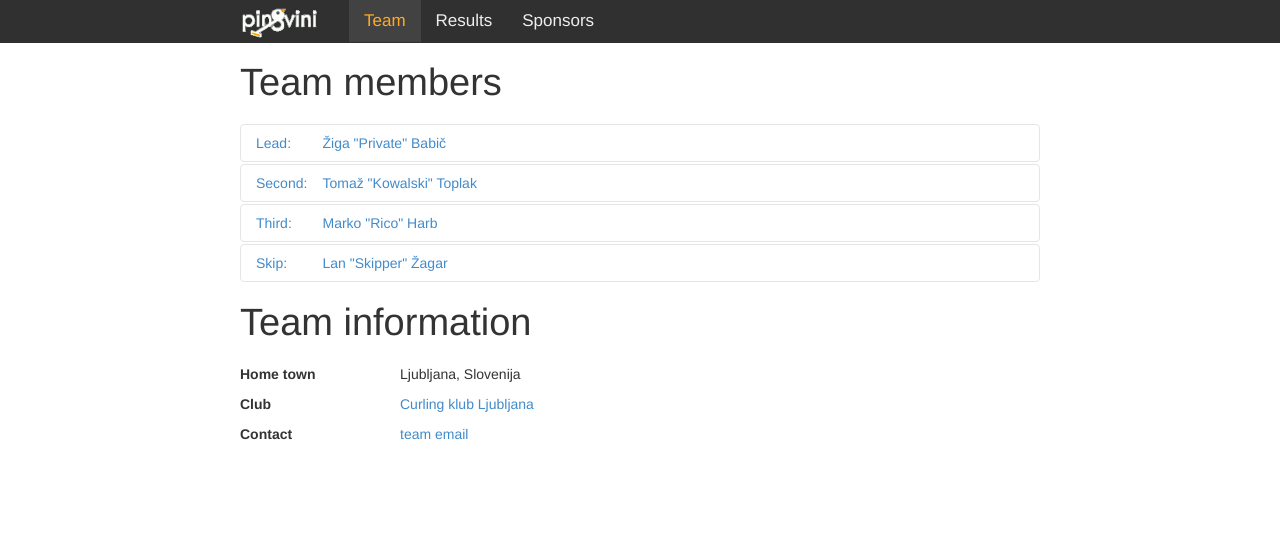
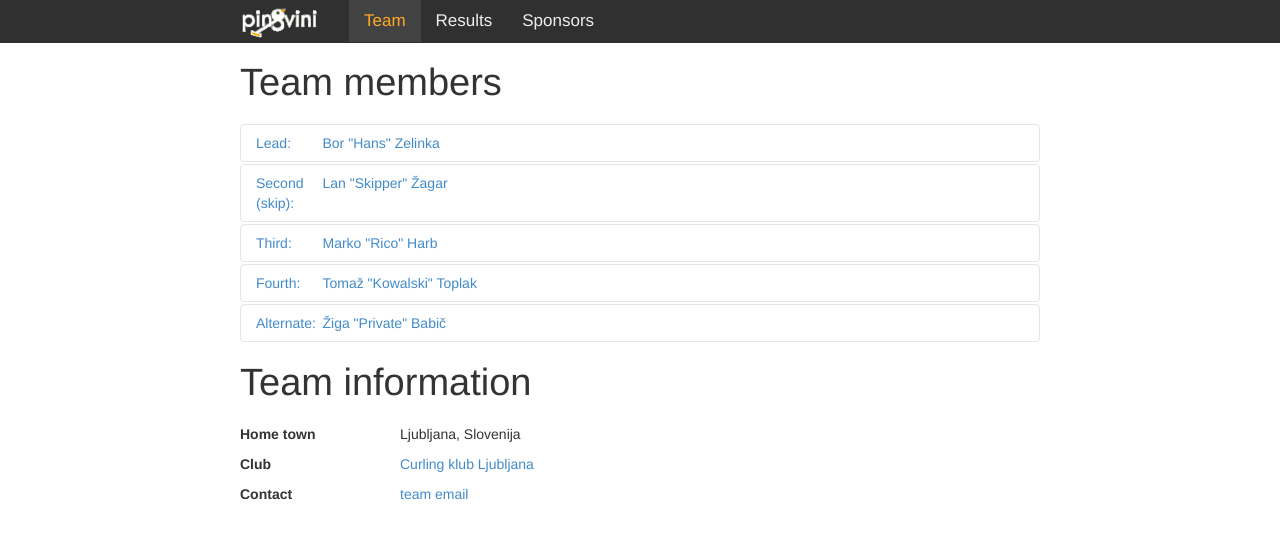
Before and after one commit to pingvini/pingvini.github.io, a Jekyll site: the page built from team/index.html, in a window 1280 px wide. Shown: the top 539 px of the page. Built offline with Jekyll 4.4.1, drawn with Linux system fonts in a browser that asks for light colours.

Commit message:
Updated team page.

```diff
--- a/team/index.html
+++ b/team/index.html
@@ -8,21 +8,21 @@ weight: 20
 <div class="accordion" id="members">
   <div class="accordion-group">
     <div class="accordion-heading">
-      <a class="accordion-toggle" data-toggle="collapse" data-parent="#members" href="#collapseOne">
+      <a class="accordion-toggle" data-toggle="collapse" data-parent="#members" href="#collapseFour">
         <div class="row">
           <div class="col-3 col-sm-1 col-lg-1">Lead:</div>
-          <div class="col-9 col-sm-11 col-lg-11">Žiga "Private" Babič</div>
+          <div class="col-9 col-sm-11 col-lg-11">Bor "Hans" Zelinka</div>
         </div>
       </a>
     </div>
-    <div id="collapseOne" class="accordion-body collapse">
+    <div id="collapseFour" class="accordion-body collapse">
       <div class="accordion-inner">
         <div class="row">
           <div class="col-sm-4 col-lg-4">
-            <img src="{{ site.baseurl }}/assets/pic/private.jpg" class="img-responsive" alt="Private">
-          </div>
+            <img src="{{ site.baseurl }}/assets/pic/hans.png" class="img-responsive" alt="Skipper">
+           </div>
           <div class="col-sm-8 col-lg-8">
-            Private is a bit fuzzy on who he is and his role in the group. Since he's not so sure of himself, Private is completely open to every experience. The zoo can be a rough place (especially the Reptile House) and Private is a little too obviously naïve for his own good. Private's openness makes him the most likely to party with the lemurs for better or for worse.
+            Hans is incredibly skilled in hand to hand combat and is highly agile, enough to take on Skipper, on a equal level, and possibly even defeat him.
           </div>
         </div>
       </div>
@@ -30,21 +30,21 @@ weight: 20
   </div>
   <div class="accordion-group">
     <div class="accordion-heading">
-      <a class="accordion-toggle" data-toggle="collapse" data-parent="#members" href="#collapseTwo">
+      <a class="accordion-toggle" data-toggle="collapse" data-parent="#members" href="#collapseFour">
         <div class="row">
-          <div class="col-3 col-sm-1 col-lg-1">Second:</div>
-          <div class="col-9 col-sm-11 col-lg-11">Tomaž "Kowalski" Toplak</div>
+          <div class="col-3 col-sm-1 col-lg-1">Second (skip):</div>
+          <div class="col-9 col-sm-11 col-lg-11">Lan "Skipper" Žagar</div>
         </div>
       </a>
     </div>
-    <div id="collapseTwo" class="accordion-body collapse">
+    <div id="collapseFour" class="accordion-body collapse">
       <div class="accordion-inner">
         <div class="row">
           <div class="col-sm-4 col-lg-4">
-            <img src="{{ site.baseurl }}/assets/pic/kowalski.jpg" class="img-responsive" alt="Kowalski">
+            <img src="{{ site.baseurl }}/assets/pic/skipper.jpg" class="img-responsive" alt="Skipper">
           </div>
           <div class="col-sm-8 col-lg-8">
-            When Skipper needs analysis or an immediate invention, Kowalski is there with his crayon, notebook and slightly skewed scientific method. Kowalski's authoritative attitude covers up the fact that he usually doesn't have a clue about what's happening. Even though Kowalski's a self-proclaimed scientific mastermind, he doesn't read English any better than the rest of the Penguins.
+            Skipper has the heart of an action hero and the swagger to match. He's a natural leader with a single-minded focus on results. Skipper approaches every situation with intensity, which may explain his overly active imagination. To Skipper, every innocent coincidence appears to be a nefarious conspiracy. It's a good thing that he's 100% confident that only his team is capable of finding the truth!
           </div>
         </div>
       </div>
@@ -74,21 +74,43 @@ weight: 20
   </div>
   <div class="accordion-group">
     <div class="accordion-heading">
-      <a class="accordion-toggle" data-toggle="collapse" data-parent="#members" href="#collapseFour">
+      <a class="accordion-toggle" data-toggle="collapse" data-parent="#members" href="#collapseTwo">
         <div class="row">
-          <div class="col-3 col-sm-1 col-lg-1">Skip:</div>
-          <div class="col-9 col-sm-11 col-lg-11">Lan "Skipper" Žagar</div>
+          <div class="col-3 col-sm-1 col-lg-1">Fourth:</div>
+          <div class="col-9 col-sm-11 col-lg-11">Tomaž "Kowalski" Toplak</div>
         </div>
       </a>
     </div>
-    <div id="collapseFour" class="accordion-body collapse">
+    <div id="collapseTwo" class="accordion-body collapse">
       <div class="accordion-inner">
         <div class="row">
           <div class="col-sm-4 col-lg-4">
-            <img src="{{ site.baseurl }}/assets/pic/skipper.jpg" class="img-responsive" alt="Skipper">
+            <img src="{{ site.baseurl }}/assets/pic/kowalski.jpg" class="img-responsive" alt="Kowalski">
           </div>
           <div class="col-sm-8 col-lg-8">
-            Skipper has the heart of an action hero and the swagger to match. He's a natural leader with a single-minded focus on results. Skipper approaches every situation with intensity, which may explain his overly active imagination. To Skipper, every innocent coincidence appears to be a nefarious conspiracy. It's a good thing that he's 100% confident that only his team is capable of finding the truth!
+            When Skipper needs analysis or an immediate invention, Kowalski is there with his crayon, notebook and slightly skewed scientific method. Kowalski's authoritative attitude covers up the fact that he usually doesn't have a clue about what's happening. Even though Kowalski's a self-proclaimed scientific mastermind, he doesn't read English any better than the rest of the Penguins.
+          </div>
+        </div>
+      </div>
+    </div>
+  </div>
+  <div class="accordion-group">
+    <div class="accordion-heading">
+      <a class="accordion-toggle" data-toggle="collapse" data-parent="#members" href="#collapseOne">
+        <div class="row">
+          <div class="col-3 col-sm-1 col-lg-1">Alternate:</div>
+          <div class="col-9 col-sm-11 col-lg-11">Žiga "Private" Babič</div>
+        </div>
+      </a>
+    </div>
+    <div id="collapseOne" class="accordion-body collapse">
+      <div class="accordion-inner">
+        <div class="row">
+          <div class="col-sm-4 col-lg-4">
+            <img src="{{ site.baseurl }}/assets/pic/private.jpg" class="img-responsive" alt="Private">
+          </div>
+          <div class="col-sm-8 col-lg-8">
+            Private is a bit fuzzy on who he is and his role in the group. Since he's not so sure of himself, Private is completely open to every experience. The zoo can be a rough place (especially the Reptile House) and Private is a little too obviously naïve for his own good. Private's openness makes him the most likely to party with the lemurs for better or for worse.
           </div>
         </div>
       </div>
```
